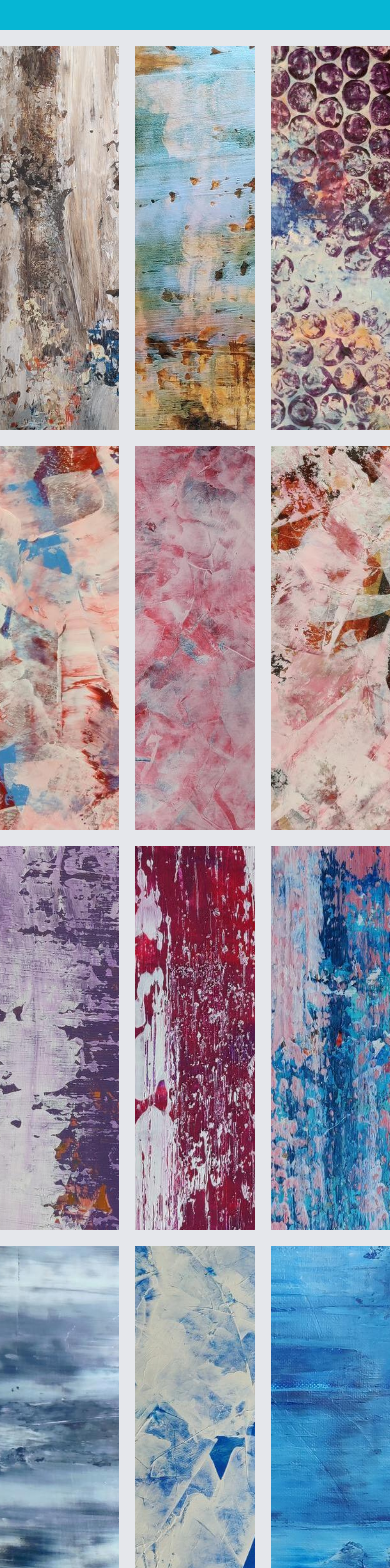
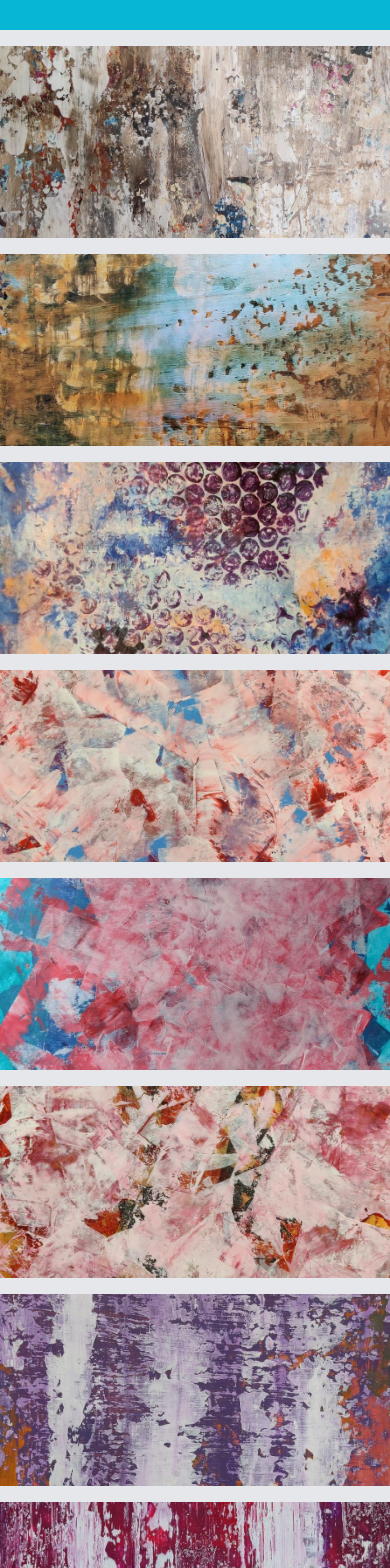
Before and after one commit to p3t3r67x0/kunstbube_website, a Nuxt app: page / in a window 390 px wide. Shown: the part 432-2000 px from the top of the page. Built offline with nearby package versions, Linux system fonts and the light colour scheme.

Commit message:
added some responsive classes to view

```diff
--- a/layouts/default.vue
+++ b/layouts/default.vue
@@ -35,45 +35,45 @@
     <p class="text-white text-5xl">Der Maler mit der Kunsttube</p>
   </div>
 
-  <div class="grid grid-cols-3 gap-4">
-    <div class="overflow-hidden bg-teal-500">
-      <img src="/images/20211024_182054.jpg" class="h-96 object-cover w-full" alt="kunstbube">
+  <div class="grid grid-cols-1 sm:grid-cols-2 md:grid-cols-3 xl:grid-cols-4 gap-4">
+    <div class="overflow-hidden">
+      <img src="/images/20211024_182054.jpg" class="h-48 sm:h-72 md:h-96 object-cover w-full" alt="kunstbube">
     </div>
-    <div class="overflow-hidden bg-teal-500">
-      <img src="/images/20210221_105904.jpg" class="h-96 object-cover w-full" alt="kunstbube">
+    <div class="overflow-hidden">
+      <img src="/images/20210221_105904.jpg" class="h-48 sm:h-72 md:h-96 object-cover w-full" alt="kunstbube">
     </div>
-    <div class="overflow-hidden bg-amber-500">
-      <img src="/images/20210711_232308.jpg" class="h-96 object-cover w-full" alt="kunstbube">
+    <div class="overflow-hidden">
+      <img src="/images/20210711_232308.jpg" class="h-48 sm:h-72 md:h-96 object-cover w-full" alt="kunstbube">
     </div>
 
-    <div class="overflow-hidden bg-teal-500">
-      <img src="/images/20210708_233735.jpg" class="h-96 object-cover w-full" alt="kunstbube">
+    <div class="overflow-hidden">
+      <img src="/images/20210708_233735.jpg" class="h-48 sm:h-72 md:h-96 object-cover w-full" alt="kunstbube">
     </div>
-    <div class="overflow-hidden bg-purple-500">
-      <img src="/images/20210710_133910.jpg" class="h-96 object-cover w-full" alt="kunstbube">
+    <div class="overflow-hidden">
+      <img src="/images/20210710_133910.jpg" class="h-48 sm:h-72 md:h-96 object-cover w-full" alt="kunstbube">
     </div>
-    <div class="overflow-hidden bg-pink-500">
-      <img src="/images/20210708_233630.jpg" class="h-96 object-cover w-full" alt="kunstbube">
+    <div class="overflow-hidden">
+      <img src="/images/20210708_233630.jpg" class="h-48 sm:h-72 md:h-96 object-cover w-full" alt="kunstbube">
     </div>
 
-    <div class="overflow-hidden bg-yellow-500">
-      <img src="/images/20210210_141508.jpg" class="h-96 object-cover w-full" alt="kunstbube">
+    <div class="overflow-hidden">
+      <img src="/images/20210210_141508.jpg" class="h-48 sm:h-72 md:h-96 object-cover w-full" alt="kunstbube">
     </div>
-    <div class="overflow-hidden bg-green-600">
-      <img src="/images/20210713_181816.jpg" class="h-96 object-cover w-full" alt="kunstbube">
+    <div class="overflow-hidden">
+      <img src="/images/20210713_181816.jpg" class="h-48 sm:h-72 md:h-96 object-cover w-full" alt="kunstbube">
     </div>
-    <div class="overflow-hidden bg-emerald-500">
-      <img src="/images/20210714_095740.jpg" class="h-96 object-cover w-full" alt="kunstbube">
+    <div class="overflow-hidden">
+      <img src="/images/20210714_095740.jpg" class="h-48 sm:h-72 md:h-96 object-cover w-full" alt="kunstbube">
     </div>
 
-    <div class="overflow-hidden bg-teal-500">
-      <img src="/images/20210219_192236.jpg" class="h-96 object-cover w-full" alt="kunstbube">
+    <div class="overflow-hidden">
+      <img src="/images/20210219_192236.jpg" class="h-48 sm:h-72 md:h-96 object-cover w-full" alt="kunstbube">
     </div>
-    <div class="overflow-hidden bg-teal-500">
-      <img src="/images/20210710_134029.jpg" class="h-96 object-cover w-full" alt="kunstbube">
+    <div class="overflow-hidden">
+      <img src="/images/20210710_134029.jpg" class="h-48 sm:h-72 md:h-96 object-cover w-full" alt="kunstbube">
     </div>
-    <div class="overflow-hidden bg-teal-500">
-      <img src="/images/20210211_204515.jpg" class="h-96 object-cover w-full" alt="kunstbube">
+    <div class="overflow-hidden">
+      <img src="/images/20210211_204515.jpg" class="h-48 sm:h-72 md:h-96 object-cover w-full" alt="kunstbube">
     </div>
   </div>
 
```
